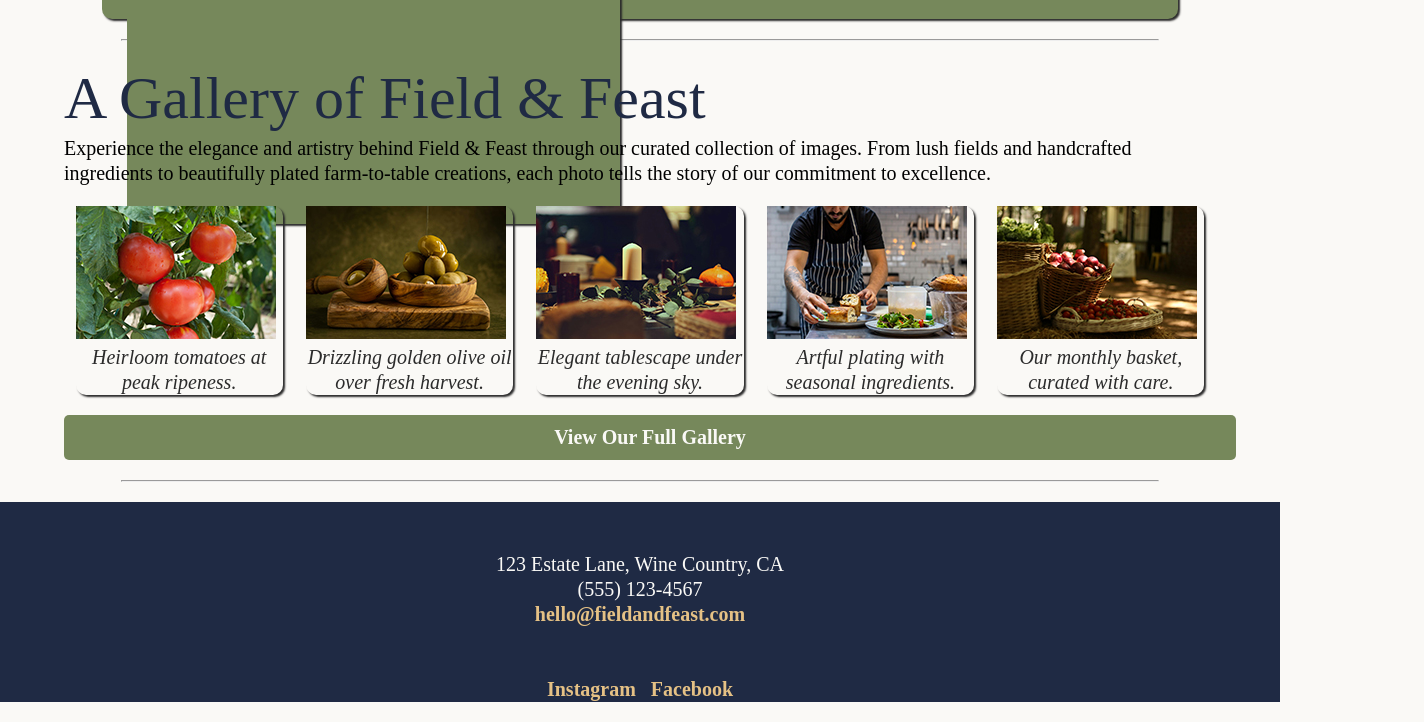
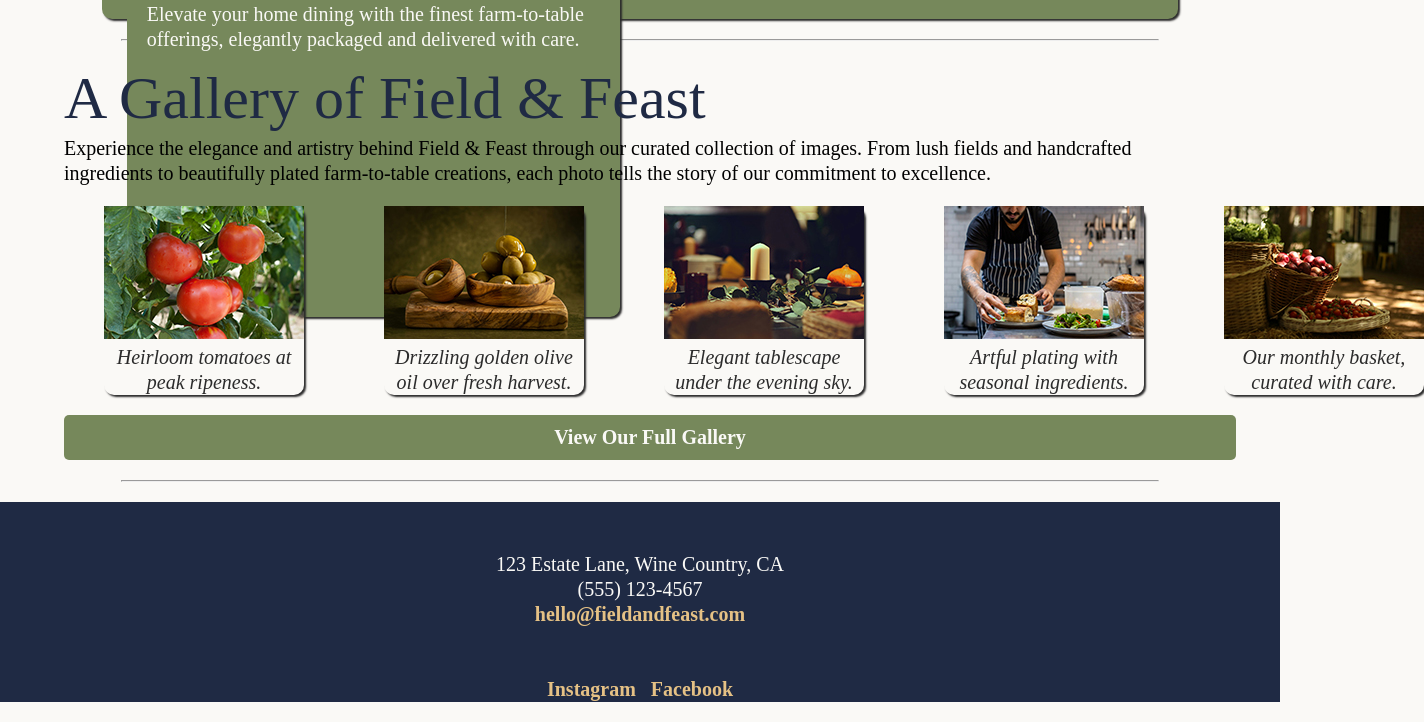
Before and after one commit to tracydchristenson-hub/fieldandfeast, a plain HTML site: page index.html in a window 1280 px wide. Shown: the part 1759-2481 px from the top of the page, 1424 px wide, since content can reach past the window. Drawn offline with Linux system fonts and the light colour scheme; a web font is replaced by a local one.

Commit message:
Update styles.css

```diff
--- a/styles.css
+++ b/styles.css
@@ -273,9 +273,6 @@ main {
 }
 
 figure {
-    width: 90%;
-    margin-left: auto;
-    margin-right: auto;
     border-radius: 10px;
     box-shadow: 2px 2px 2px #2B2B2B;
 }
@@ -342,7 +339,7 @@ footer a {
     #listings {
         display: grid;
         grid-template-columns: auto auto;
-        grid-template-rows: auto 100%;
+        grid-template-rows: 50% 100%;
     }
     #images {
         display: grid;
```
